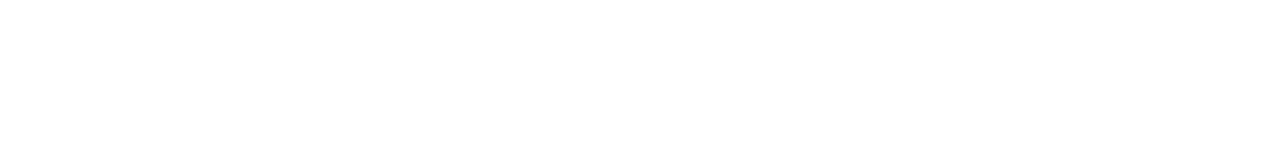
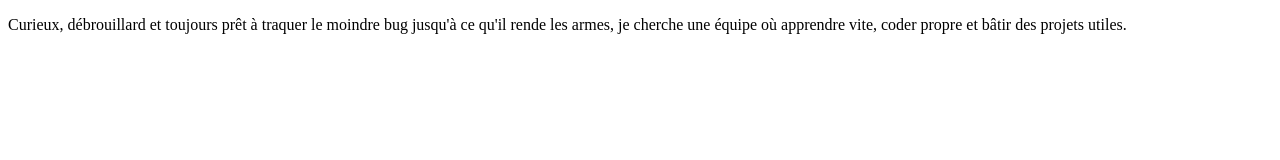
Before and after one commit to Khalil-006-hub/mon-cv, a plain HTML site: page index.html in a window 1280 px wide. Drawn offline with Linux system fonts and the light colour scheme.

Commit message:
mise en place de la section description

```diff
--- a/index.html
+++ b/index.html
@@ -7,5 +7,11 @@
 </head>
 <body>
 
+
+    <p>
+      Curieux, débrouillard et toujours prêt à traquer le moindre bug jusqu'à ce qu'il rende les armes,
+      je cherche une équipe où apprendre vite, coder propre et bâtir des projets utiles.
+    </p>
+
 </body>
 </html>
```
